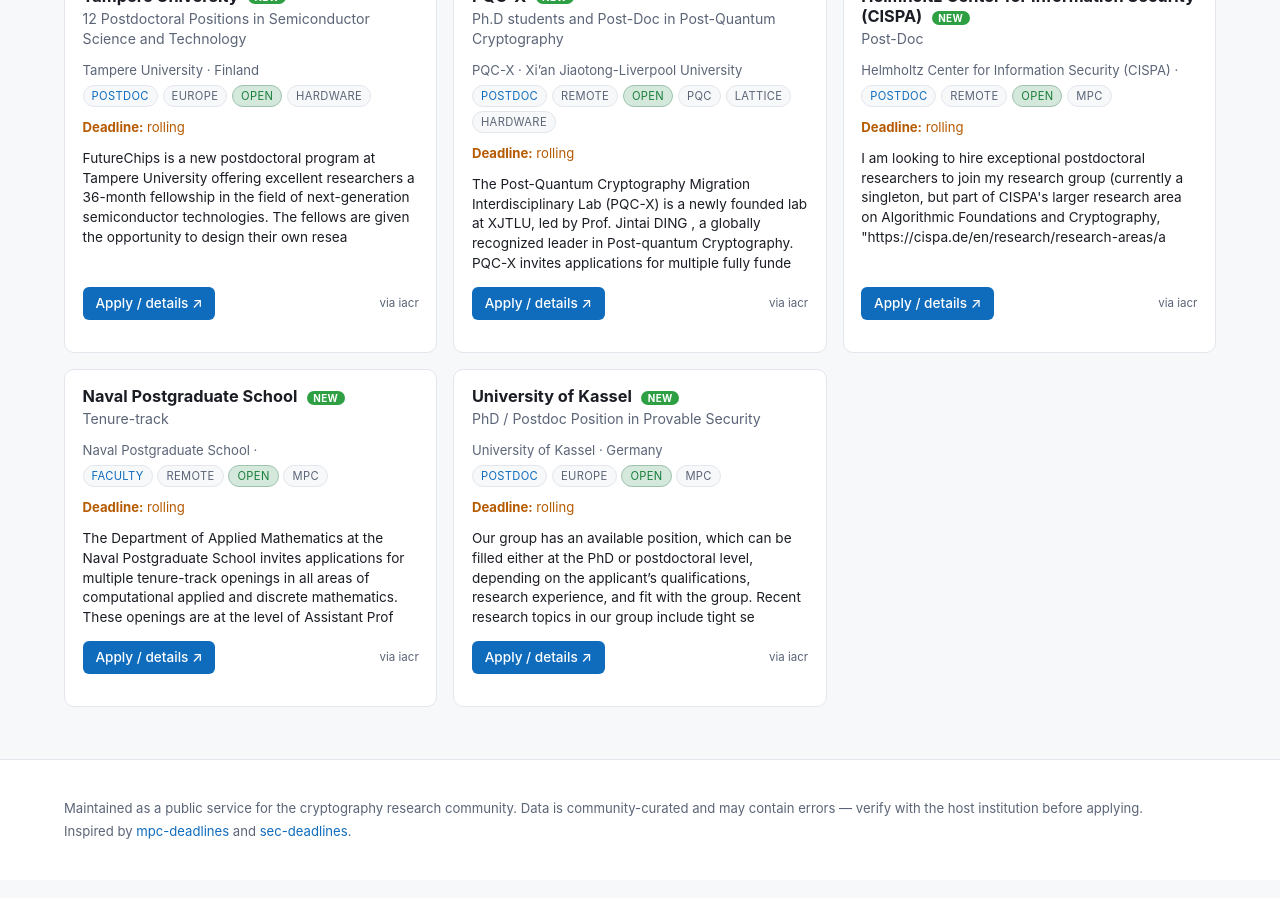
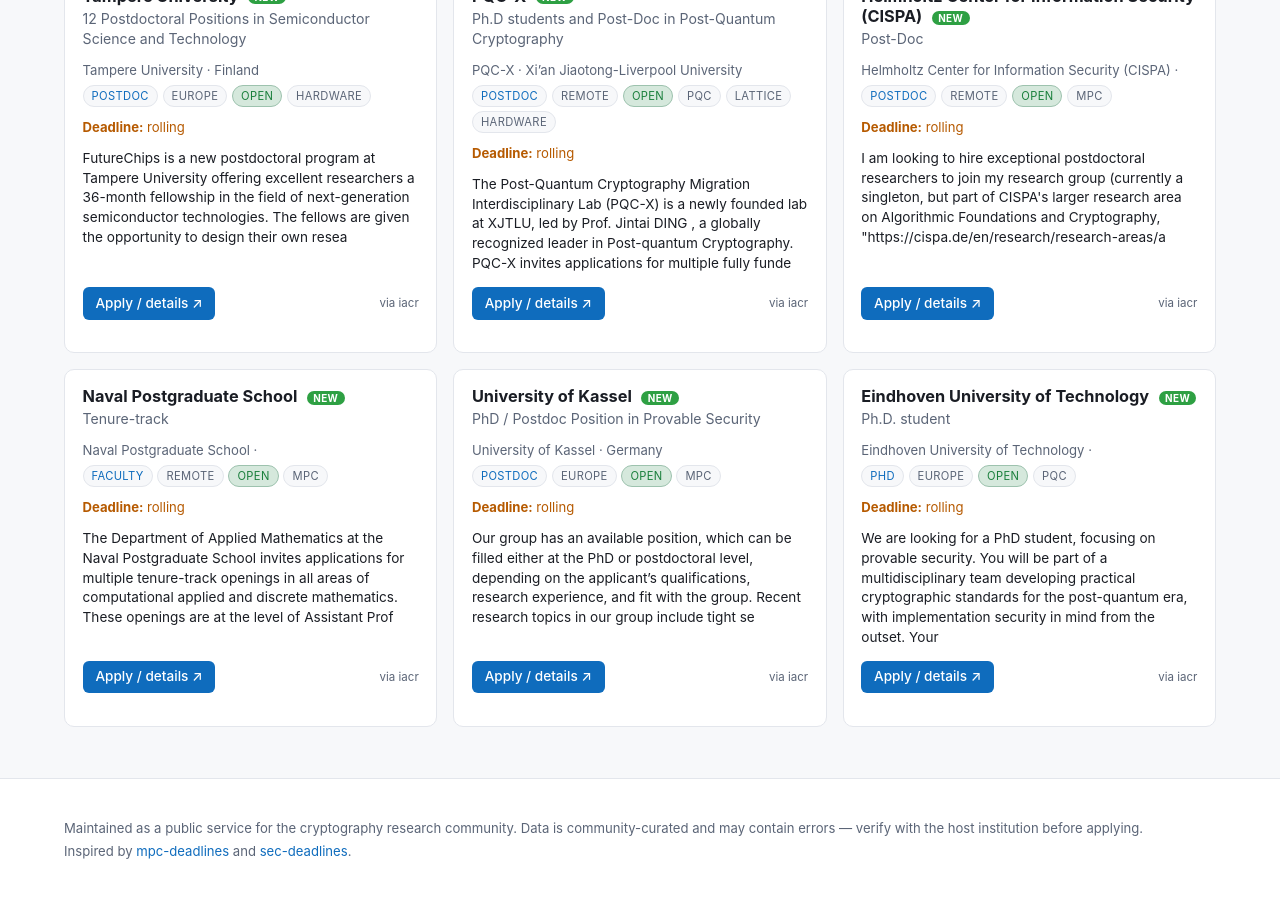
Before and after one commit to ck-chaudhary/crypto-jobs, a Jekyll site: the page built from crypto-jobs/index.html, in a window 1280 px wide and 900 px high, scrolled down 15533 px. Built offline with Jekyll 4.4.1, drawn with Linux system fonts in a browser that asks for light colours; some of the changed text lies outside the part shown.

Commit message:
chore(positions): auto-append new IACR jobs board entries

```diff
--- a/crypto-jobs/_data/positions.yml
+++ b/crypto-jobs/_data/positions.yml
@@ -2036,3 +2036,23 @@
     or postdoctoral level, depending on the applicant’s qualifications, research experience,
     and fit with the group. Recent research topics in our group include tight se
   source: iacr
+
+# ---------------- AUTO-APPENDED from IACR jobs board (2026-07-22) ----------------
+- name: Eindhoven University of Technology
+  role: Ph.D. student
+  type: phd
+  region: europe
+  country: ''
+  institution: Eindhoven University of Technology
+  link: https://iacr.org/jobs/item/4244
+  deadline: rolling
+  posted: '2026-07-22'
+  added: '2026-07-22'
+  area:
+  - pqc
+  status: open
+  note: 'We are looking for a PhD student, focusing on provable security. You will
+    be part of a multidisciplinary team developing practical cryptographic standards
+    for the post-quantum era, with implementation security in mind from the outset.
+    Your '
+  source: iacr
```
